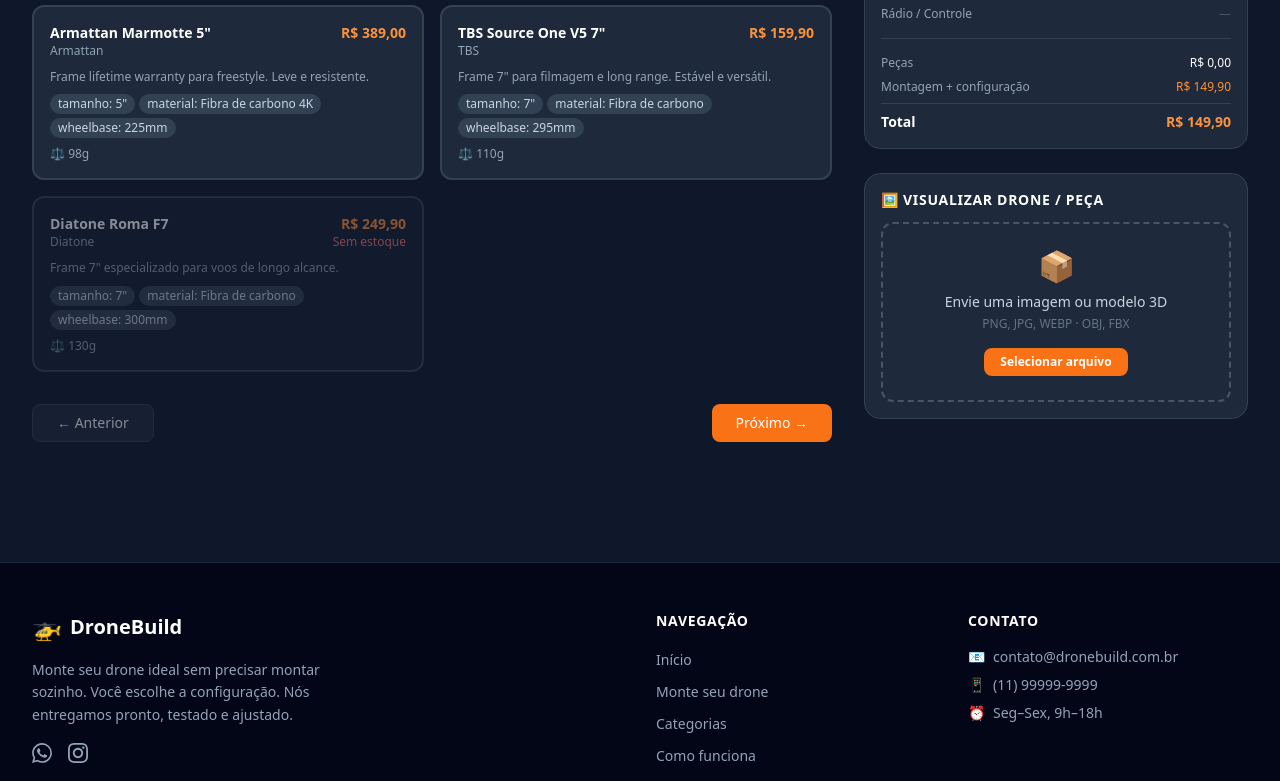
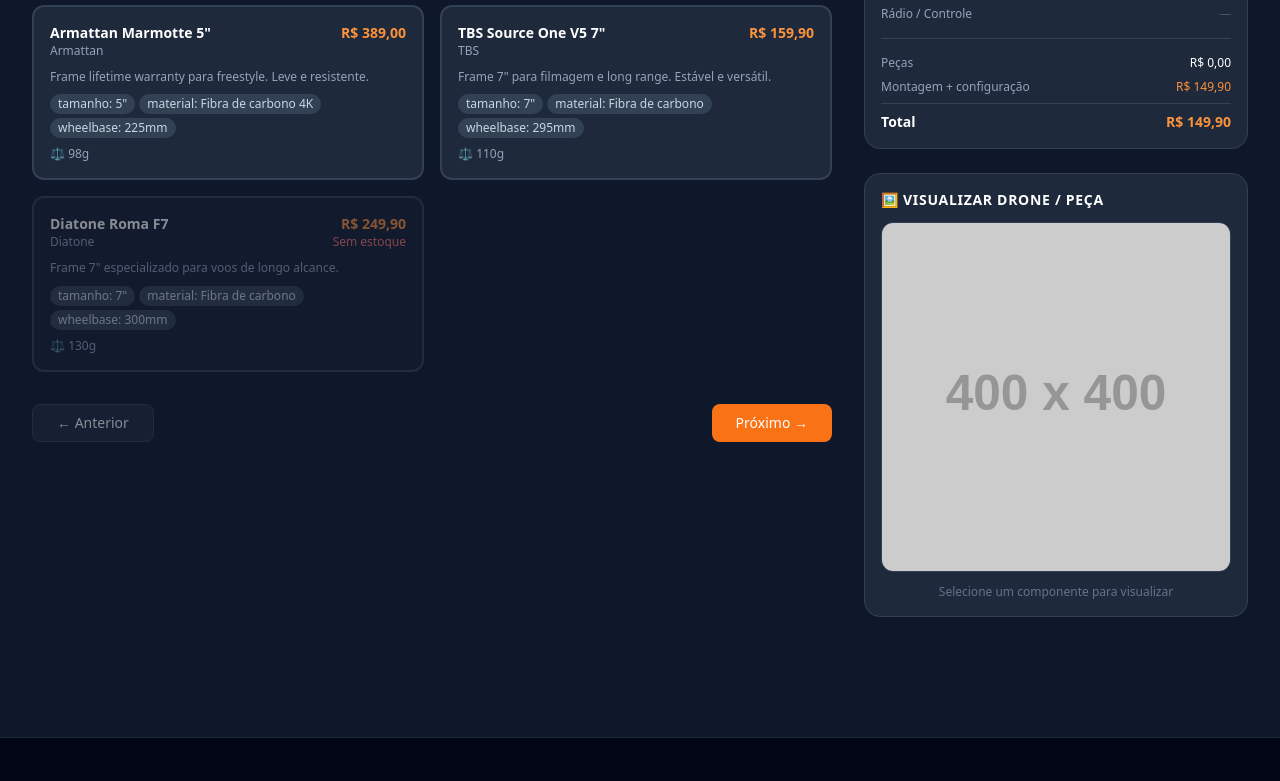
Before and after one commit to Pacifisty/ProjetoDroneV1, a Next.js app: page /configurar in a window 1280 px wide. Shown: the part 635-1416 px from the top of the page. Built offline with nearby package versions, Linux system fonts and the light colour scheme.

Commit message:
feat: replace DronePreviewPanel file upload with auto placeholder images by component type
Agent-Logs-Url: https://github.com/Pacifisty/ProjetoDroneV1/sessions/739fc96f-00ee-4525-974f-374e1c6ea24b

Co-authored-by: Pacifisty <262625262+Pacifisty@users.noreply.github.com>

```diff
--- a/next.config.mjs
+++ b/next.config.mjs
@@ -1,4 +1,13 @@
 /** @type {import('next').NextConfig} */
-const nextConfig = {};
+const nextConfig = {
+  images: {
+    remotePatterns: [
+      {
+        protocol: 'https',
+        hostname: 'placehold.co',
+      },
+    ],
+  },
+};
 
 export default nextConfig;
--- a/src/app/configurar/page.tsx
+++ b/src/app/configurar/page.tsx
@@ -563,7 +563,10 @@ function DroneConfiguratorInner() {
           {/* Sidebar summary */}
           <div className="hidden lg:block space-y-6">
             <BuildSummaryPanel build={build} />
-            <DronePreviewPanel />
+            <DronePreviewPanel
+                componentType={componentType}
+                componentName={selectedForCurrentStep?.name}
+              />
           </div>
         </div>
       </div>
--- a/src/components/DronePreviewPanel.tsx
+++ b/src/components/DronePreviewPanel.tsx
@@ -1,116 +1,29 @@
 'use client';
 
-import { useState, useRef, useCallback } from 'react';
-import dynamic from 'next/dynamic';
 import Image from 'next/image';
 
-const ModelViewer = dynamic(() => import('./ModelViewer'), { ssr: false });
-
-type FileState =
-  | { kind: 'empty' }
-  | { kind: 'loading' }
-  | { kind: 'image'; url: string; name: string }
-  | { kind: '3d'; url: string; name: string; fileType: 'obj' | 'fbx' }
-  | { kind: 'error'; message: string };
-
-const ACCEPTED_TYPES: Record<string, string> = {
-  'image/png': 'image',
-  'image/jpeg': 'image',
-  'image/webp': 'image',
+const COMPONENT_IMAGES: Record<string, string> = {
+  frame: 'https://placehold.co/400x400/1e293b/f97316?text=🛩️+Frame',
+  motor: 'https://placehold.co/400x400/1e293b/f97316?text=⚙️+Motor',
+  esc: 'https://placehold.co/400x400/1e293b/f97316?text=🔌+ESC',
+  'flight-controller': 'https://placehold.co/400x400/1e293b/f97316?text=🧠+FC',
+  propeller: 'https://placehold.co/400x400/1e293b/f97316?text=🌀+Hélice',
+  battery: 'https://placehold.co/400x400/1e293b/f97316?text=🔋+Bateria',
+  camera: 'https://placehold.co/400x400/1e293b/f97316?text=📷+Câmera',
+  vtx: 'https://placehold.co/400x400/1e293b/f97316?text=📡+VTX',
+  receiver: 'https://placehold.co/400x400/1e293b/f97316?text=📻+Receptor',
+  radio: 'https://placehold.co/400x400/1e293b/f97316?text=🎮+Rádio',
 };
 
-const EXT_MAP: Record<string, string> = {
-  png: 'image',
-  jpg: 'image',
-  jpeg: 'image',
-  webp: 'image',
-  obj: '3d-obj',
-  fbx: '3d-fbx',
-};
+const DEFAULT_IMAGE = 'https://placehold.co/400x400/1e293b/f97316?text=🚁+Drone';
 
-function classifyFile(file: File): { kind: 'image' | 'obj' | 'fbx' | 'invalid' } {
-  const ext = file.name.split('.').pop()?.toLowerCase() ?? '';
-  const byMime = ACCEPTED_TYPES[file.type];
-  if (byMime === 'image' || EXT_MAP[ext] === 'image') return { kind: 'image' };
-  if (ext === 'obj') return { kind: 'obj' };
-  if (ext === 'fbx') return { kind: 'fbx' };
-  return { kind: 'invalid' };
+interface DronePreviewPanelProps {
+  componentType?: string;
+  componentName?: string;
 }
 
-export default function DronePreviewPanel() {
-  const [state, setState] = useState<FileState>({ kind: 'empty' });
-  const [modelReady, setModelReady] = useState(false);
-  const currentUrlRef = useRef<string | null>(null);
-  const inputRef = useRef<HTMLInputElement>(null);
-
-  const revokeCurrentUrl = useCallback(() => {
-    if (currentUrlRef.current) {
-      URL.revokeObjectURL(currentUrlRef.current);
-      currentUrlRef.current = null;
-    }
-  }, []);
-
-  const handleFile = useCallback(
-    (file: File) => {
-      revokeCurrentUrl();
-      setModelReady(false);
-
-      const classified = classifyFile(file);
-
-      if (classified.kind === 'invalid') {
-        setState({
-          kind: 'error',
-          message: `Formato não suportado: ".${file.name.split('.').pop()}". Use PNG, JPG, WEBP, OBJ ou FBX.`,
-        });
-        return;
-      }
-
-      const url = URL.createObjectURL(file);
-      currentUrlRef.current = url;
-      setState({ kind: 'loading' });
-
-      if (classified.kind === 'image') {
-        setState({ kind: 'image', url, name: file.name });
-      } else {
-        setState({
-          kind: '3d',
-          url,
-          name: file.name,
-          fileType: classified.kind as 'obj' | 'fbx',
-        });
-      }
-    },
-    [revokeCurrentUrl]
-  );
-
-  const handleInputChange = (e: React.ChangeEvent<HTMLInputElement>) => {
-    const file = e.target.files?.[0];
-    if (file) handleFile(file);
-    // Reset input so same file can be re-selected
-    e.target.value = '';
-  };
-
-  const handleDrop = (e: React.DragEvent<HTMLDivElement>) => {
-    e.preventDefault();
-    const file = e.dataTransfer.files?.[0];
-    if (file) handleFile(file);
-  };
-
-  const handleClear = () => {
-    revokeCurrentUrl();
-    setModelReady(false);
-    setState({ kind: 'empty' });
-  };
-
-  const handleModelLoad = useCallback(() => {
-    setModelReady(true);
-  }, []);
-
-  const handleModelError = useCallback((msg: string) => {
-    revokeCurrentUrl();
-    setModelReady(false);
-    setState({ kind: 'error', message: msg });
-  }, [revokeCurrentUrl]);
+export default function DronePreviewPanel({ componentType, componentName }: DronePreviewPanelProps) {
+  const imageUrl = (componentType && COMPONENT_IMAGES[componentType]) ?? DEFAULT_IMAGE;
 
   return (
     <div className="bg-slate-800 rounded-2xl border border-slate-700 p-4">
@@ -118,110 +31,22 @@ export default function DronePreviewPanel() {
         🖼️ Visualizar drone / peça
       </h3>
 
-      {/* Upload area */}
-      {state.kind === 'empty' && (
-        <div
-          className="border-2 border-dashed border-slate-600 hover:border-orange-500/60 rounded-xl p-6 text-center cursor-pointer transition-colors"
-          onClick={() => inputRef.current?.click()}
-          onDrop={handleDrop}
-          onDragOver={(e) => e.preventDefault()}
-        >
-          <div className="text-3xl mb-2">📦</div>
-          <p className="text-slate-300 text-sm font-medium mb-1">
-            Envie uma imagem ou modelo 3D
-          </p>
-          <p className="text-slate-500 text-xs">
-            PNG, JPG, WEBP · OBJ, FBX
-          </p>
-          <button
-            type="button"
-            className="mt-4 bg-orange-500 hover:bg-orange-600 text-white text-xs font-semibold px-4 py-1.5 rounded-lg transition-colors"
-          >
-            Selecionar arquivo
-          </button>
-        </div>
-      )}
-
-      {/* Error state */}
-      {state.kind === 'error' && (
-        <div className="rounded-xl border border-red-500/40 bg-red-500/10 p-4 text-center">
-          <div className="text-2xl mb-2">⚠️</div>
-          <p className="text-red-400 text-sm">{state.message}</p>
-          <button
-            onClick={() => { setState({ kind: 'empty' }); inputRef.current?.click(); }}
-            className="mt-3 bg-slate-700 hover:bg-slate-600 text-white text-xs px-4 py-1.5 rounded-lg transition-colors"
-          >
-            Tentar novamente
-          </button>
-        </div>
-      )}
-
-      {/* Image preview */}
-      {state.kind === 'image' && (
       <div className="relative w-full aspect-square rounded-xl overflow-hidden bg-slate-900 border border-slate-700">
         <Image
-            src={state.url}
-            alt={state.name}
+          src={imageUrl}
+          alt={componentName ?? componentType ?? 'Drone'}
           fill
           className="object-contain"
-            unoptimized
         />
       </div>
-      )}
 
-      {/* 3D viewer */}
-      {state.kind === '3d' && (
-        <div className="relative w-full aspect-square rounded-xl overflow-hidden bg-slate-900 border border-slate-700">
-          {!modelReady && (
-            <div className="absolute inset-0 flex flex-col items-center justify-center z-10 bg-slate-900">
-              <div className="w-8 h-8 border-4 border-orange-500 border-t-transparent rounded-full animate-spin mb-3" />
-              <p className="text-slate-400 text-xs">Carregando modelo…</p>
-            </div>
-          )}
-          <ModelViewer
-            url={state.url}
-            fileType={state.fileType}
-            onLoad={handleModelLoad}
-            onError={handleModelError}
-          />
-          {modelReady && (
-            <div className="absolute bottom-2 left-0 right-0 flex justify-center pointer-events-none">
-              <span className="bg-black/50 text-slate-400 text-xs px-2 py-0.5 rounded-full">
-                Arraste para rotacionar · Scroll para zoom
-              </span>
-            </div>
+      <div className="mt-3 text-center">
+        {componentName ? (
+          <p className="text-slate-200 text-sm font-medium truncate">{componentName}</p>
+        ) : (
+          <p className="text-slate-500 text-xs">Selecione um componente para visualizar</p>
         )}
       </div>
-      )}
-
-      {/* File name + change button */}
-      {(state.kind === 'image' || state.kind === '3d') && (
-        <div className="mt-3 flex items-center justify-between gap-2">
-          <span className="text-slate-400 text-xs truncate">{state.name}</span>
-          <div className="flex gap-2 flex-shrink-0">
-            <button
-              onClick={() => inputRef.current?.click()}
-              className="bg-slate-700 hover:bg-slate-600 text-white text-xs px-3 py-1.5 rounded-lg transition-colors"
-            >
-              Trocar
-            </button>
-            <button
-              onClick={handleClear}
-              className="bg-red-500/20 hover:bg-red-500/30 text-red-400 text-xs px-3 py-1.5 rounded-lg transition-colors"
-            >
-              Remover
-            </button>
-          </div>
-        </div>
-      )}
-
-      <input
-        ref={inputRef}
-        type="file"
-        accept=".png,.jpg,.jpeg,.webp,.obj,.fbx"
-        className="hidden"
-        onChange={handleInputChange}
-      />
     </div>
   );
 }
```
Lines whose indentation alone changed are shown as unchanged.
